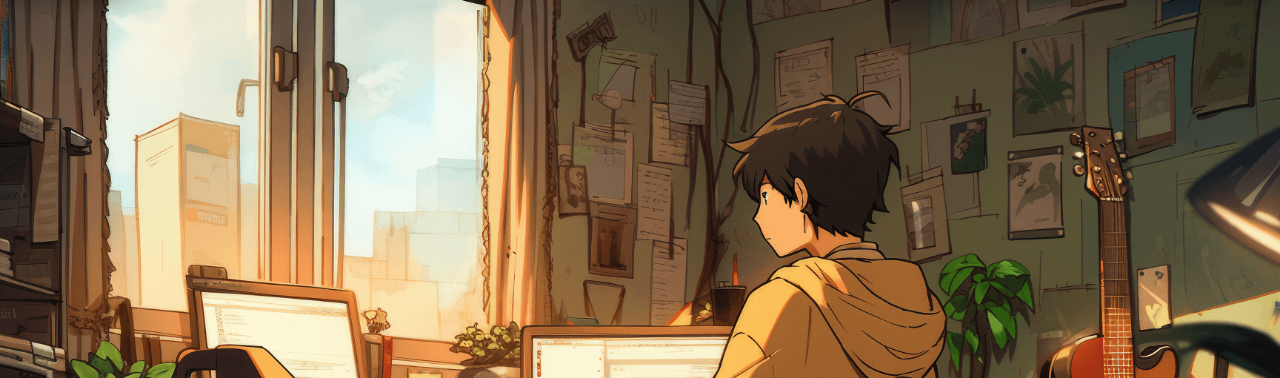
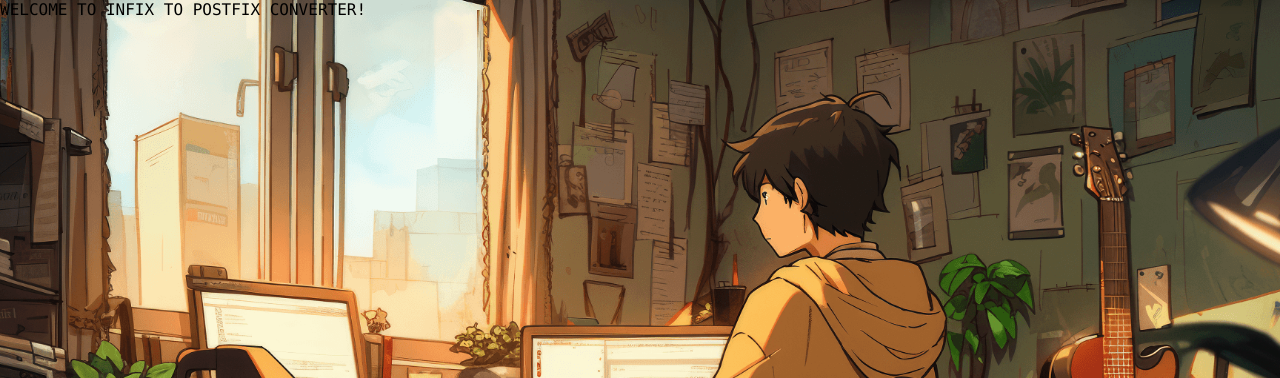
Before and after one commit to nug3tsss/portfolio_website, a Flask app: page /works/infix-to-postfix-converter in a window 1280 px wide. Shown: the part 42-420 px from the top of the page. Run offline with Flask 3, Linux system fonts and the light colour scheme.

Commit message:
add content to page

```diff
--- a/templates/infixtopostfixconverter.html
+++ b/templates/infixtopostfixconverter.html
@@ -4,4 +4,6 @@
 
 {% block content %}
 
+<p>WELCOME TO INFIX TO POSTFIX CONVERTER!</p>
+
 {% endblock %}
```
